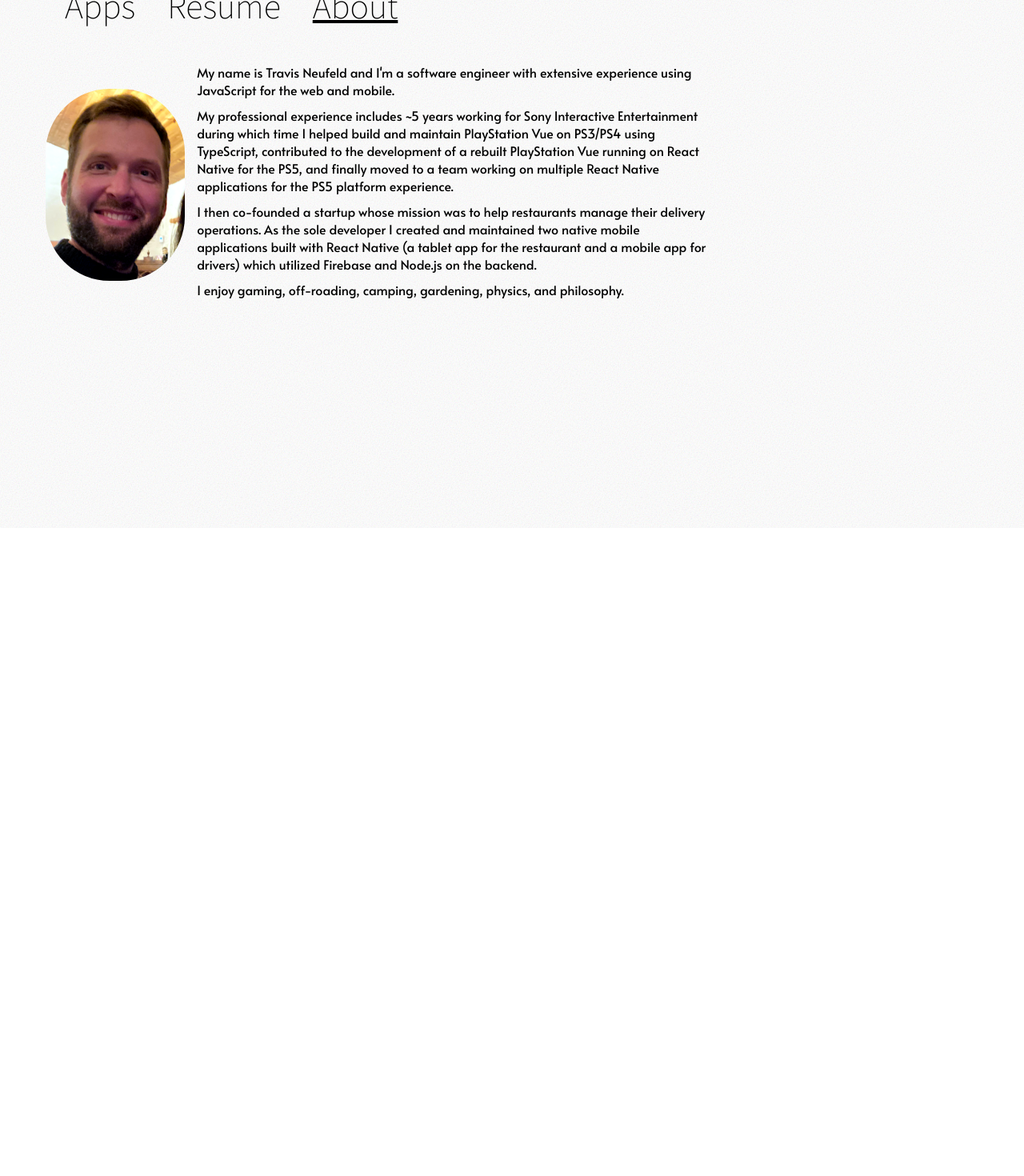
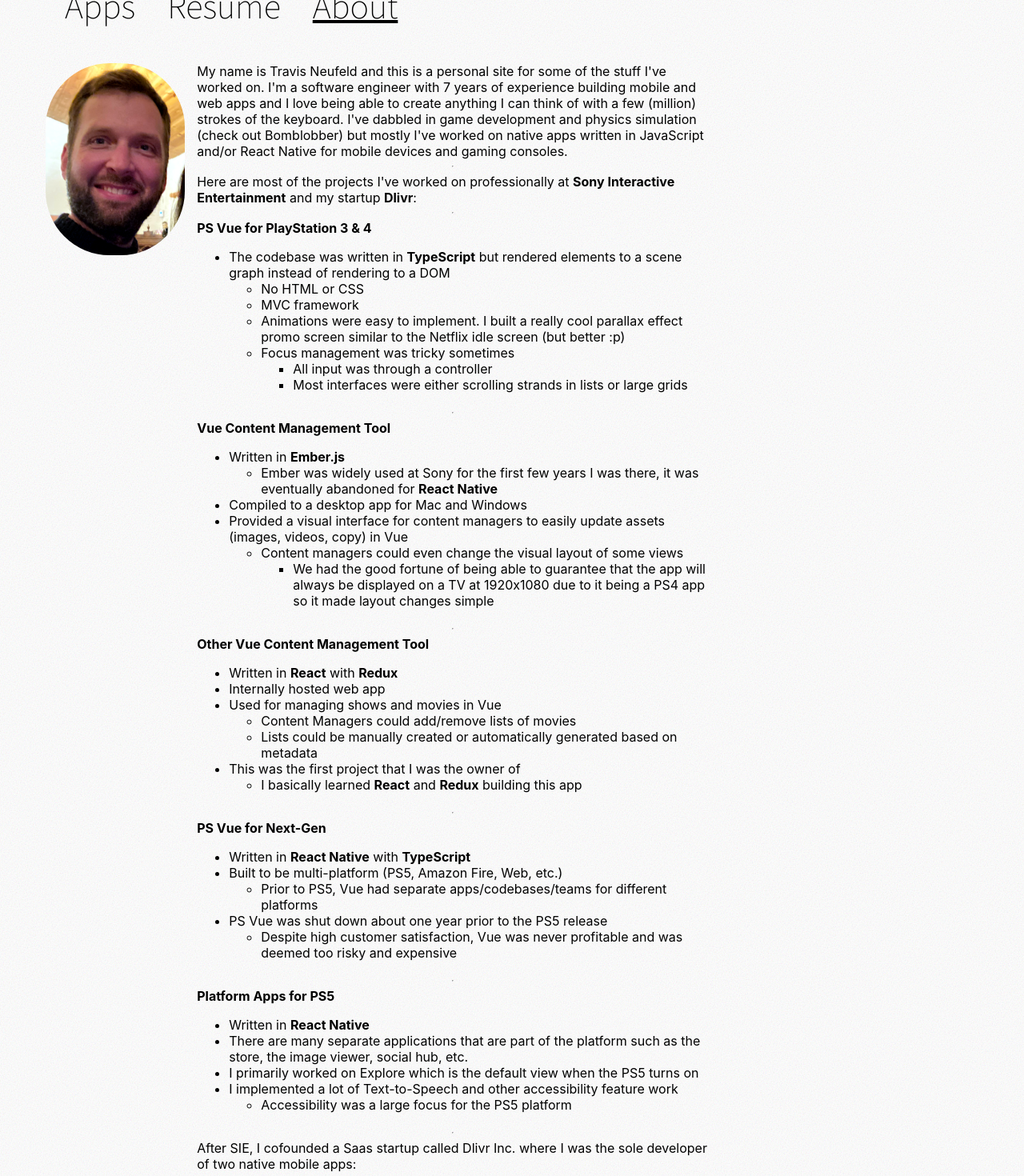
Before and after one commit to TravisJN/blog, a React (Create React App) app: page /about in a window 1280 px wide. Shown: the part 140-1610 px from the top of the page at 80% size. Before the commit the page ends 800 px from the top, so only its background shows below. Built offline with nearby package versions, Linux system fonts and the light colour scheme.

Commit message:
Update about

```diff
--- a/package.json
+++ b/package.json
@@ -12,6 +12,7 @@
     "react-awesome-reveal": "^3.0.0",
     "react-chrono": "^1.14.0",
     "react-dom": "^18",
+    "react-markdown": "^8.0.3",
     "react-router-dom": "^5.2.0",
     "react-scripts": "3.4.1",
     "socket.io-client": "^4.5.0",
--- a/src/App.css
+++ b/src/App.css
@@ -74,6 +74,7 @@
   cursor: pointer;
   margin-right: 20px;
   text-decoration: none;
+  color: black;
 }
 
 .link:visited {
@@ -81,10 +82,11 @@
 }
 
 .app-container {
-  width: 90%;
+  width: 70%;
   display: flex;
   flex-direction: column;
   margin-top: 10px;
+  min-width: 725px;
 }
 
 .app-picture-container {
@@ -106,13 +108,12 @@
   width: auto;
   height: auto;
   border-radius: 80px;
-  /* box-shadow: 1px 1px 5px #888888; */
+  margin-right: 15px;
 }
 
 .about-container {
   display: flex;
   width: 80%;
-  align-items: center;
 }
 
 .about-text {
--- /dev/null
+++ b/src/about.js
@@ -0,0 +1,73 @@
+export default `
+My name is Travis Neufeld and this is a personal site for some of the stuff I've worked on.
+I'm a software engineer with 7 years of experience building mobile and web apps and I love being able to create anything I can think of with a few (million) strokes of the keyboard.
+I've dabbled in game development and physics simulation (check out Bomblobber) but mostly I've worked on native apps written in JavaScript and/or React Native for mobile devices and gaming consoles.
+
+---
+
+Here are most of the projects I've worked on professionally at __Sony Interactive Entertainment__ and my startup __Dlivr__:
+
+---
+__PS Vue for PlayStation 3 & 4__
+  - The codebase was written in __TypeScript__ but rendered elements to a scene graph instead of rendering to a DOM
+    - No HTML or CSS
+    - MVC framework
+    - Animations were easy to implement. I built a really cool parallax effect promo screen similar to the Netflix idle screen (but better :p)
+    - Focus management was tricky sometimes
+      - All input was through a controller
+      - Most interfaces were either scrolling strands in lists or large grids
+---
+__Vue Content Management Tool__
+  - Written in __Ember.js__
+    - Ember was widely used at Sony for the first few years I was there, it was eventually abandoned for __React Native__
+  - Compiled to a desktop app for Mac and Windows
+  - Provided a visual interface for content managers to easily update assets (images, videos, copy) in Vue
+    - Content managers could even change the visual layout of some views
+      - We had the good fortune of being able to guarantee that the app will always be displayed on a TV at 1920x1080 due to it being a PS4 app so it made layout changes simple
+---
+__Other Vue Content Management Tool__
+  - Written in __React__ with __Redux__
+  - Internally hosted web app
+  - Used for managing shows and movies in Vue
+    - Content Managers could add/remove lists of movies
+    - Lists could be manually created or automatically generated based on metadata
+  - This was the first project that I was the owner of
+    - I basically learned __React__ and __Redux__ building this app
+---
+__PS Vue for Next-Gen__
+  - Written in __React Native__ with __TypeScript__
+  - Built to be multi-platform (PS5, Amazon Fire, Web, etc.)
+    - Prior to PS5, Vue had separate apps/codebases/teams for different platforms
+  - PS Vue was shut down about one year prior to the PS5 release
+    - Despite high customer satisfaction, Vue was never profitable and was deemed too risky and expensive
+---
+__Platform Apps for PS5__
+  - Written in __React Native__
+  - There are many separate applications that are part of the platform such as the store, the image viewer, social hub, etc.
+  - I primarily worked on Explore which is the default view when the PS5 turns on
+  - I implemented a lot of Text-to-Speech and other accessibility feature work
+    - Accessibility was a large focus for the PS5 platform
+
+---
+After SIE, I cofounded a Saas startup called Dlivr Inc. where I was the sole developer of two native mobile apps:
+
+---
+__Dlivr Drive__
+  - Written in __React Native__
+  - Built for __iOS__ and __Android__ to be used by delivery drivers for browsing and fulfilling delivery orders
+  - In-app three-way chat between restaurant-driver-customer where customer chats were sent and received via SMS while driver to restaurant chats were internal
+    - SMS service provided by [Bandwidth](https://bandwidth.com/)
+  - Push notification support
+---
+__Dlivr Store__
+  - Written in __React Native__
+  - Built for __iOS__ and __Android__ tablets to be used in the restaurant to receive delivery orders and dispatch drivers
+  - Integration support for several third-party ordering platforms and POS systems
+  - Order history, driver payments, customer history, driver and customer chat support
+---
+__Dlivr Backend__
+  - __Firebase Firestore__ database
+  - __Google Cloud Storage__ for media (profile pictures, delivery confirmation images, etc.)
+  - Server scripts written in __Node.js__ using __Firestore Cloud Functions__
+---
+`;
--- a/src/components/About.js
+++ b/src/components/About.js
@@ -1,6 +1,8 @@
 import React from "react";
 import { Fade } from "react-awesome-reveal";
 import Selfie from "../assets/self.png";
+import ReactMarkdown from "react-markdown";
+import markdown from "../about";
 
 function About() {
   return (
@@ -9,30 +11,7 @@
         <div className="about-container">
           <img src={Selfie} alt="self portrait" className="selfie-image" />
           <div className="about-text-container">
-            <span className="about-text">
-              My name is Travis Neufeld and I'm a software engineer with
-              extensive experience using JavaScript for the web and mobile.
-            </span>
-            <span className="about-text">
-              My professional experience includes ~5 years working for Sony
-              Interactive Entertainment during which time I helped build and
-              maintain PlayStation Vue on PS3/PS4 using TypeScript, contributed
-              to the development of a rebuilt PlayStation Vue running on React
-              Native for the PS5, and finally moved to a team working on
-              multiple React Native applications for the PS5 platform
-              experience.
-            </span>
-            <span className="about-text">
-              I then co-founded a startup whose mission was to help restaurants
-              manage their delivery operations. As the sole developer I created
-              and maintained two native mobile applications built with React
-              Native (a tablet app for the restaurant and a mobile app for
-              drivers) which utilized Firebase and Node.js on the backend.
-            </span>
-            <span className="about-text">
-              I enjoy gaming, off-roading, camping, gardening, physics, and
-              philosophy.
-            </span>
+            <ReactMarkdown>{markdown}</ReactMarkdown>
           </div>
         </div>
       </div>
```
Also changed, not shown: src/about.md (deleted, +0 -48 lines), src/components/Apps.js (+0 -15 lines), 1 other file (tests, documents, lock files or other folders).
